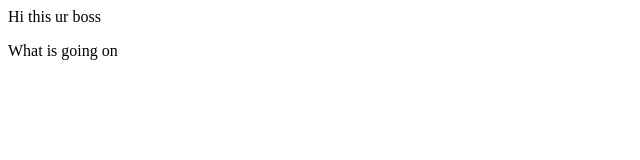
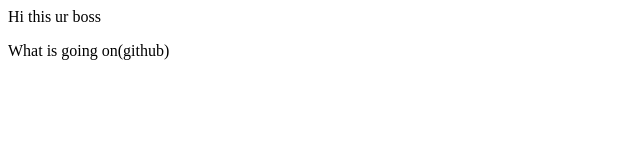
Before and after one commit to ArunVers/New, a plain HTML site: page index.html in a window 1280 px wide. Shown: the full height of the page, 0-640 px from the left. Drawn offline with Linux system fonts and the light colour scheme.

Commit message:
guthub added

```diff
--- a/index.html
+++ b/index.html
@@ -1,2 +1,2 @@
 <p>Hi this ur boss</p>
-<p> What is going on </p>
+<p> What is going on(github) </p>
```
